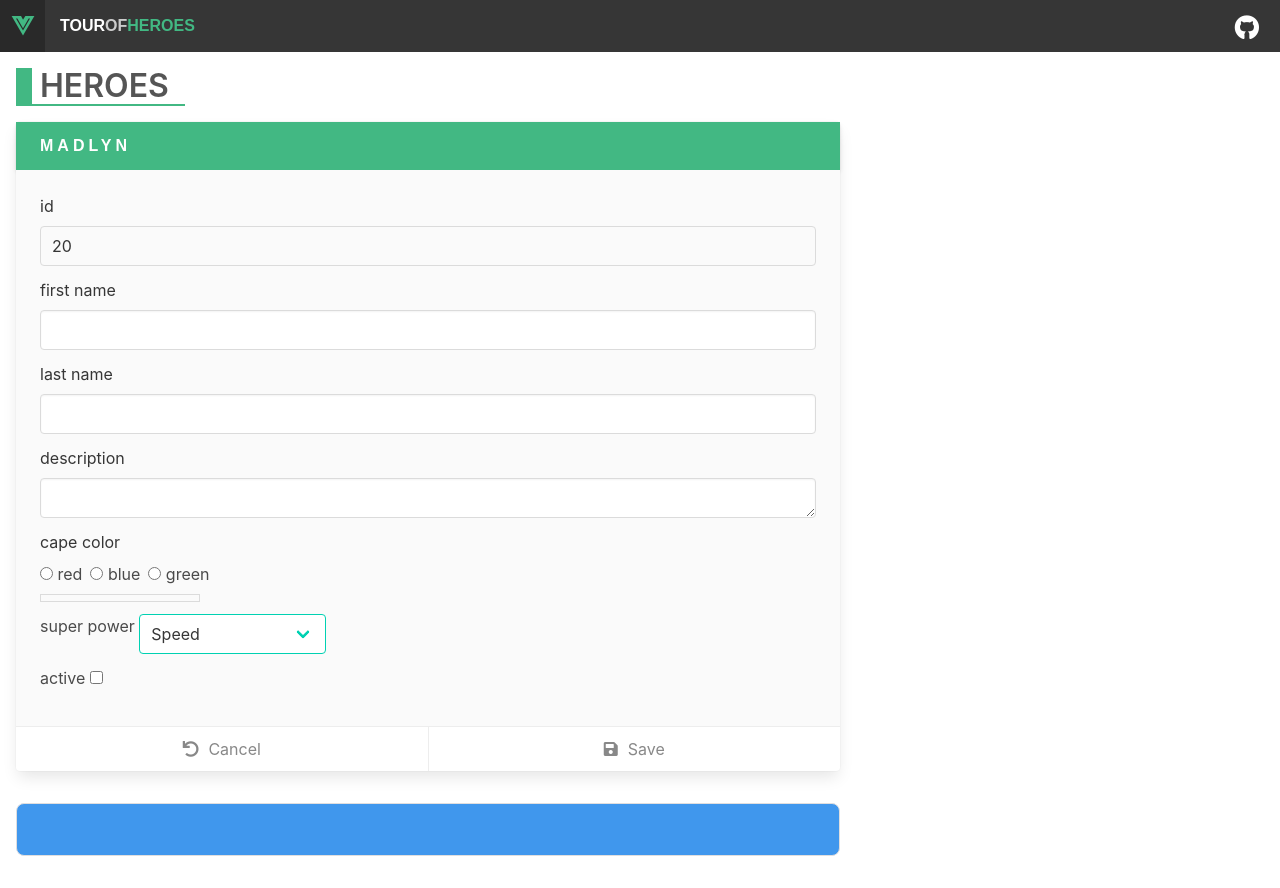
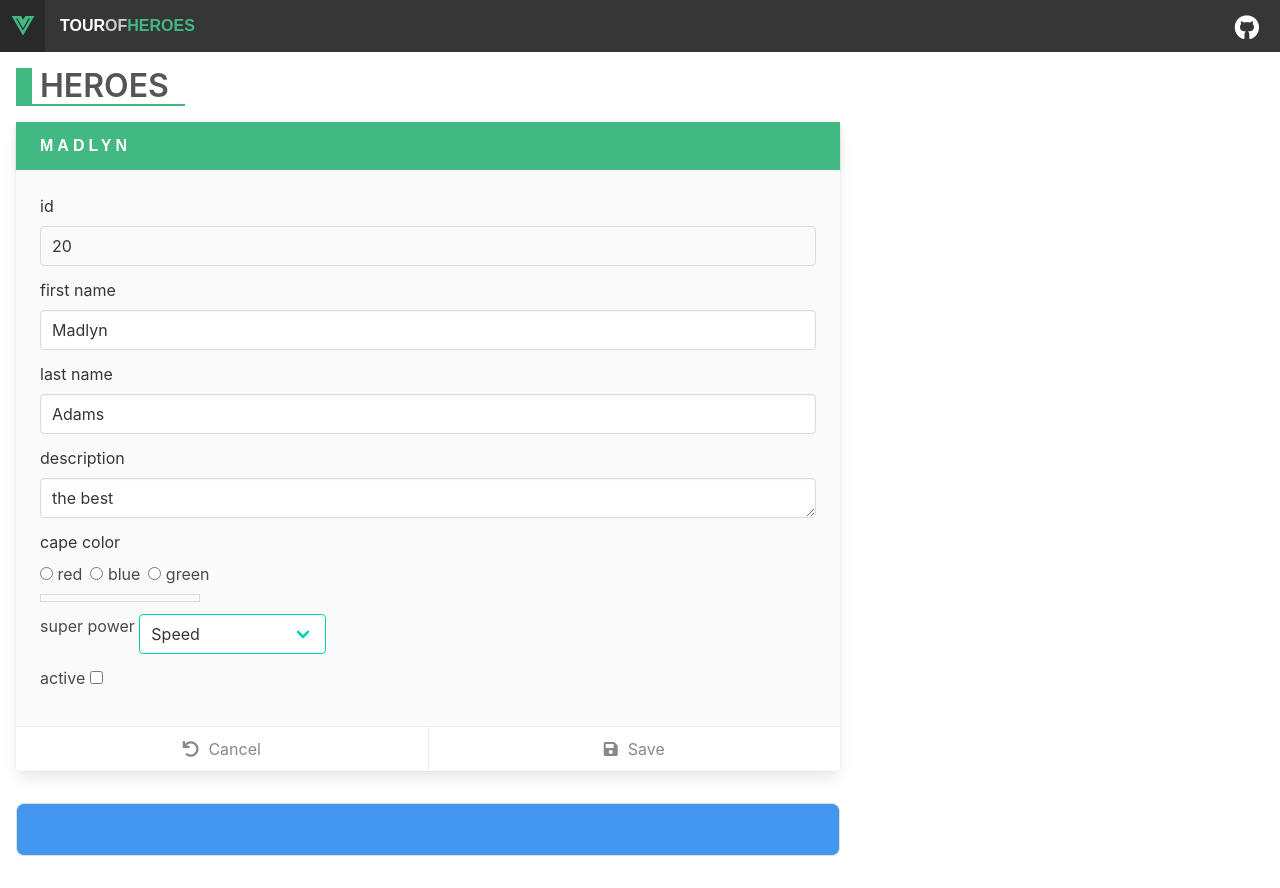
Before and after one commit to carloscorti/vue-heroes, a Vue app: page / in a window 1280 px wide. Built offline with nearby package versions, Linux system fonts and the light colour scheme.

Commit message:
data binding on input tags

```diff
--- a/src/components/heroes.vue
+++ b/src/components/heroes.vue
@@ -17,15 +17,20 @@
               </div>
               <div class="field">
                 <label class="label" for="firstName">first name</label>
-                <input class="input" id="firstName" />
+                <input class="input" id="firstName" v-model="hero.firstName" />
               </div>
               <div class="field">
                 <label class="label" for="lastName">last name</label>
-                <input class="input" id="lastName" />
+                <input class="input" id="lastName" v-model="hero.lastName" />
               </div>
               <div class="field">
                 <label class="label" for="description">description</label>
-                <textarea class="input" id="description" type="text" />
+                <textarea
+                  class="input"
+                  id="description"
+                  type="text"
+                  v-model="hero.description"
+                />
               </div>
               <div class="field">
                 <label class="label">cape color</label>
@@ -93,7 +98,7 @@ export default {
         id: 20,
         firstName: 'Madlyn',
         lastName: 'Adams',
-        description: '',
+        description: 'the best',
         power: '',
         active: '',
       },
```
